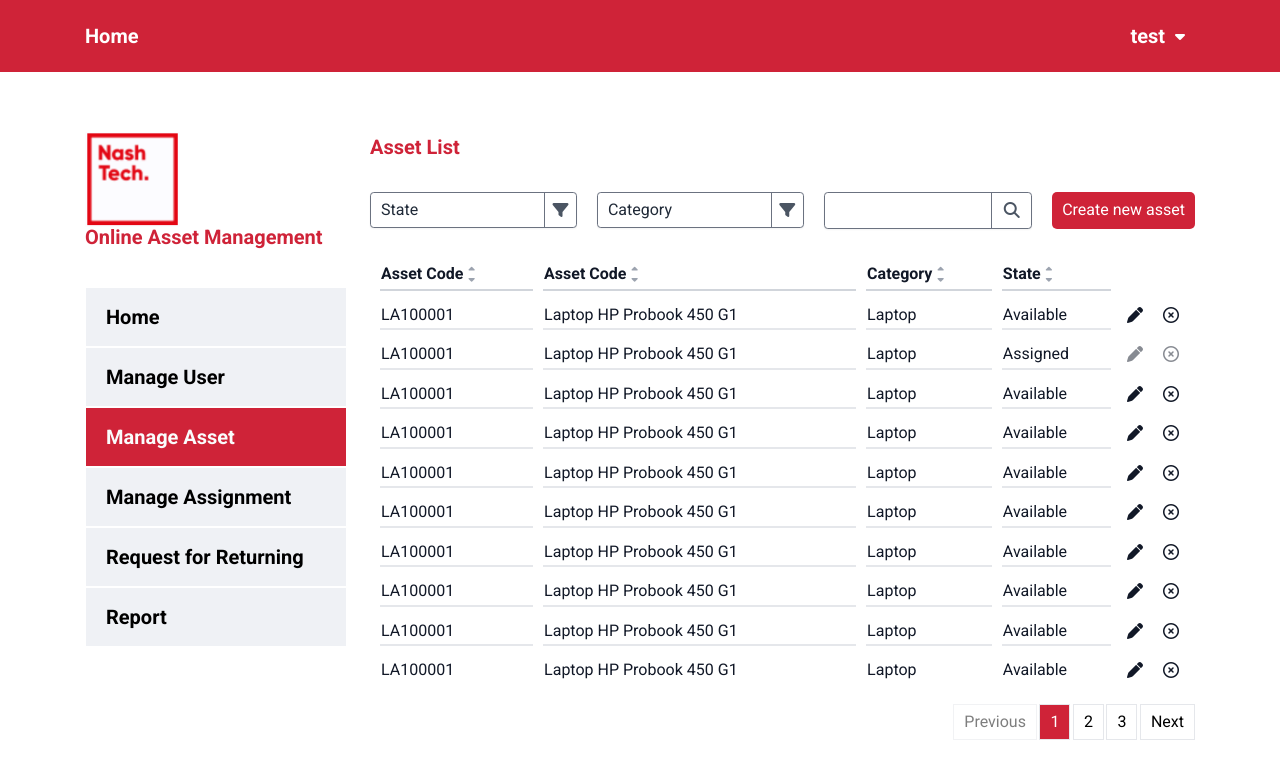
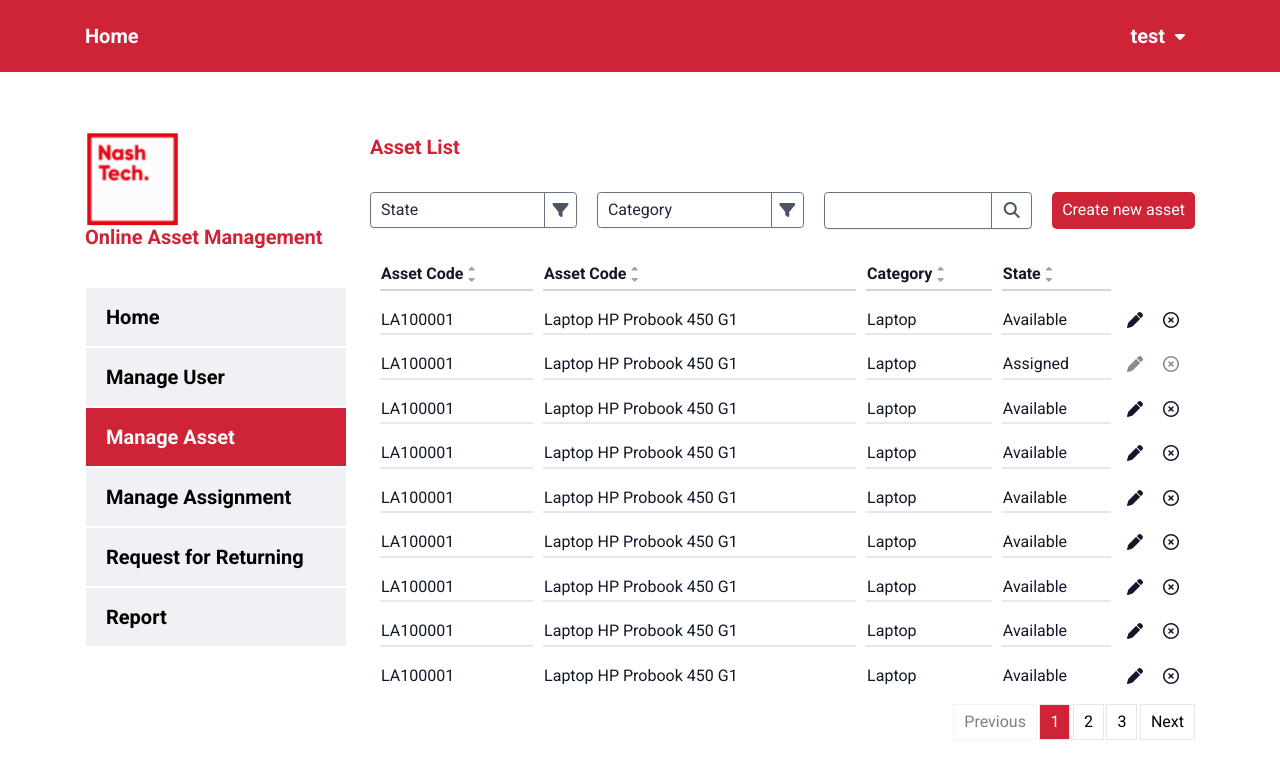
Before and after one commit to hoanglequocanhit89/AssetManagementUI, a React (Create React App) app: page /manage-asset in a window 1280 px wide. Shown: the top 778 px of the page. Built offline with nearby package versions, Linux system fonts and the light colour scheme.

Commit message:
fix: fix scroll table

```diff
--- a/src/components/ui/table/index.tsx
+++ b/src/components/ui/table/index.tsx
@@ -66,8 +66,8 @@ const Table = <T extends { id: number }>({
 
     return (
         <div className="w-full grow overflow-y-auto">
-            <table className="w-full border-separate border-spacing-x-[10px] border-spacing-y-[10px]">
-                <thead>
+            <table className="relative w-full border-separate border-spacing-x-[10px] border-spacing-y-[10px]">
+                <thead className='w-full sticky top-0 bg-white'>
                     <tr>
                         {columns.map((column) => (
                             <th
@@ -112,7 +112,7 @@ const Table = <T extends { id: number }>({
                                         key={String(column.key)}
                                         className={[
                                             column.key === 'action' ? 'w-0 whitespace-nowrap text-center' : '',
-                                            'py-2 text-base sm:text-lg md:text-[1.5rem] lg:text-[1.6rem] text-gray-900 max-w-[200px] truncate',
+                                            'pb-2 pt-4 text-base sm:text-lg md:text-[1.5rem] lg:text-[1.6rem] text-gray-900 max-w-[200px] truncate',
                                             column.title ? 'border-b-2 border-[#e5e7eb]' : '',
                                         ]
                                             .filter(Boolean)
```
